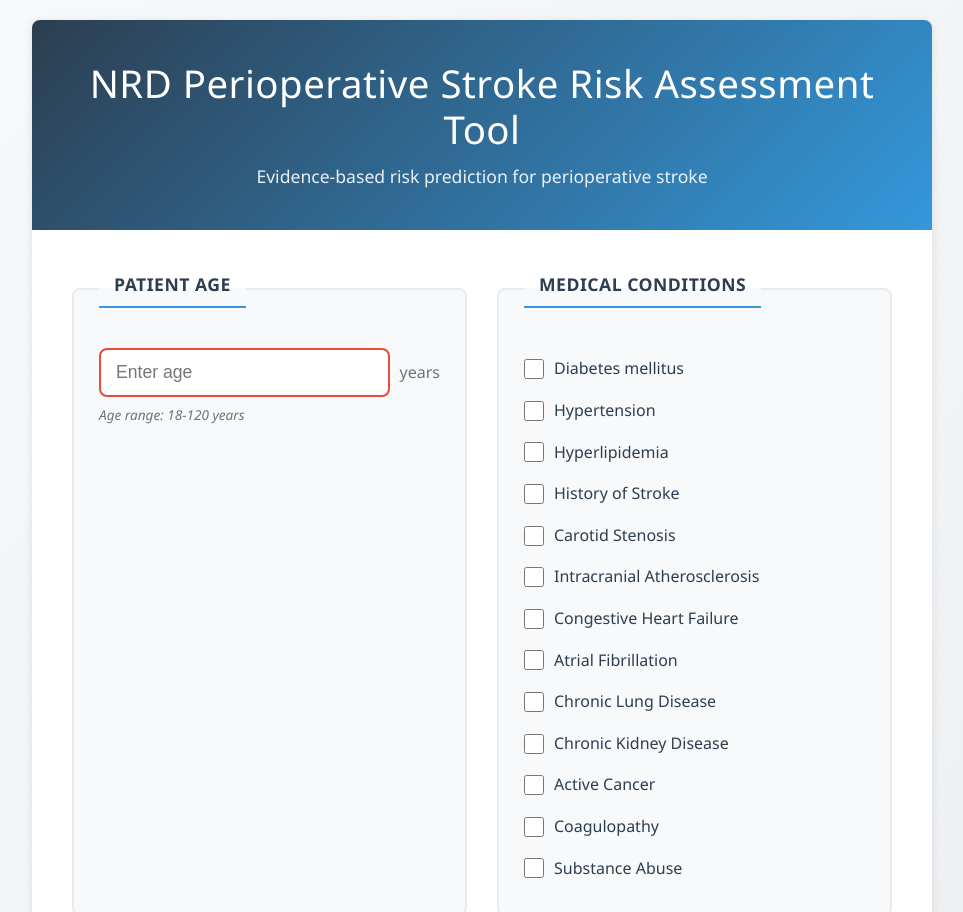
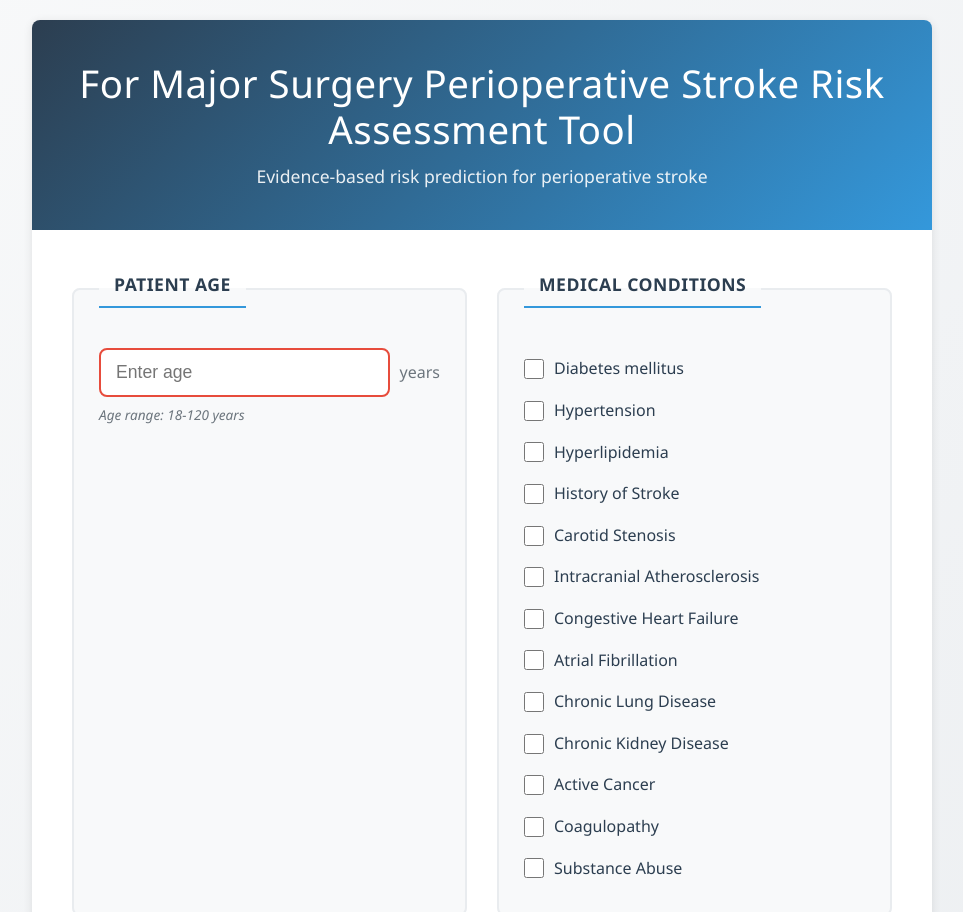
Before and after one commit to Moxin1986/Perioperative-stroke-risk-tool, a plain HTML site: page index.html in a window 1280 px wide. Shown: the top 912 px of the page, without its empty margins (158-1121 px from the left). Drawn offline with Linux system fonts and the light colour scheme.

Commit message:
Update index.html

```diff
--- a/index.html
+++ b/index.html
@@ -3,22 +3,22 @@
 <head>
   <meta charset="UTF-8" />
   <meta name="viewport" content="width=device-width, initial-scale=1.0" />
-  <meta name="description" content="NRD Perioperative Stroke Risk Assessment Tool - Evidence-based calculator for predicting perioperative stroke risk using validated logistic regression model" />
+  <meta name="description" content="For Major Surgery Perioperative Stroke Risk Assessment Tool - Evidence-based calculator for predicting perioperative stroke risk using validated logistic regression model" />
   <meta name="keywords" content="perioperative stroke, risk assessment, surgical complications, stroke prediction, medical calculator" />
   <meta name="author" content="Brown University Medical School" />
   <meta name="robots" content="index, follow" />
 
   <!-- Open Graph / Facebook -->
   <meta property="og:type" content="website" />
-  <meta property="og:title" content="NRD Perioperative Stroke Risk Assessment Tool" />
+  <meta property="og:title" content="For Major Surgery Perioperative Stroke Risk Assessment Tool" />
   <meta property="og:description" content="Evidence-based calculator for predicting perioperative stroke risk" />
 
   <!-- Twitter -->
   <meta property="twitter:card" content="summary_large_image" />
-  <meta property="twitter:title" content="NRD Perioperative Stroke Risk Assessment Tool" />
+  <meta property="twitter:title" content="For Major Surgery Perioperative Stroke Risk Assessment Tool" />
   <meta property="twitter:description" content="Evidence-based calculator for predicting perioperative stroke risk" />
 
-  <title>NRD Perioperative Stroke Risk Assessment Tool</title>
+  <title>For Major Surgery Perioperative Stroke Risk Assessment Tool</title>
   <link rel="stylesheet" href="style.css" />
 
   <!-- Favicon -->
@@ -27,7 +27,7 @@
 <body>
   <div class="container">
     <header class="header">
-      <h1>NRD Perioperative Stroke Risk Assessment Tool</h1>
+      <h1>For Major Surgery Perioperative Stroke Risk Assessment Tool</h1>
       <p class="subtitle">Evidence-based risk prediction for perioperative stroke</p>
     </header>
 
```
